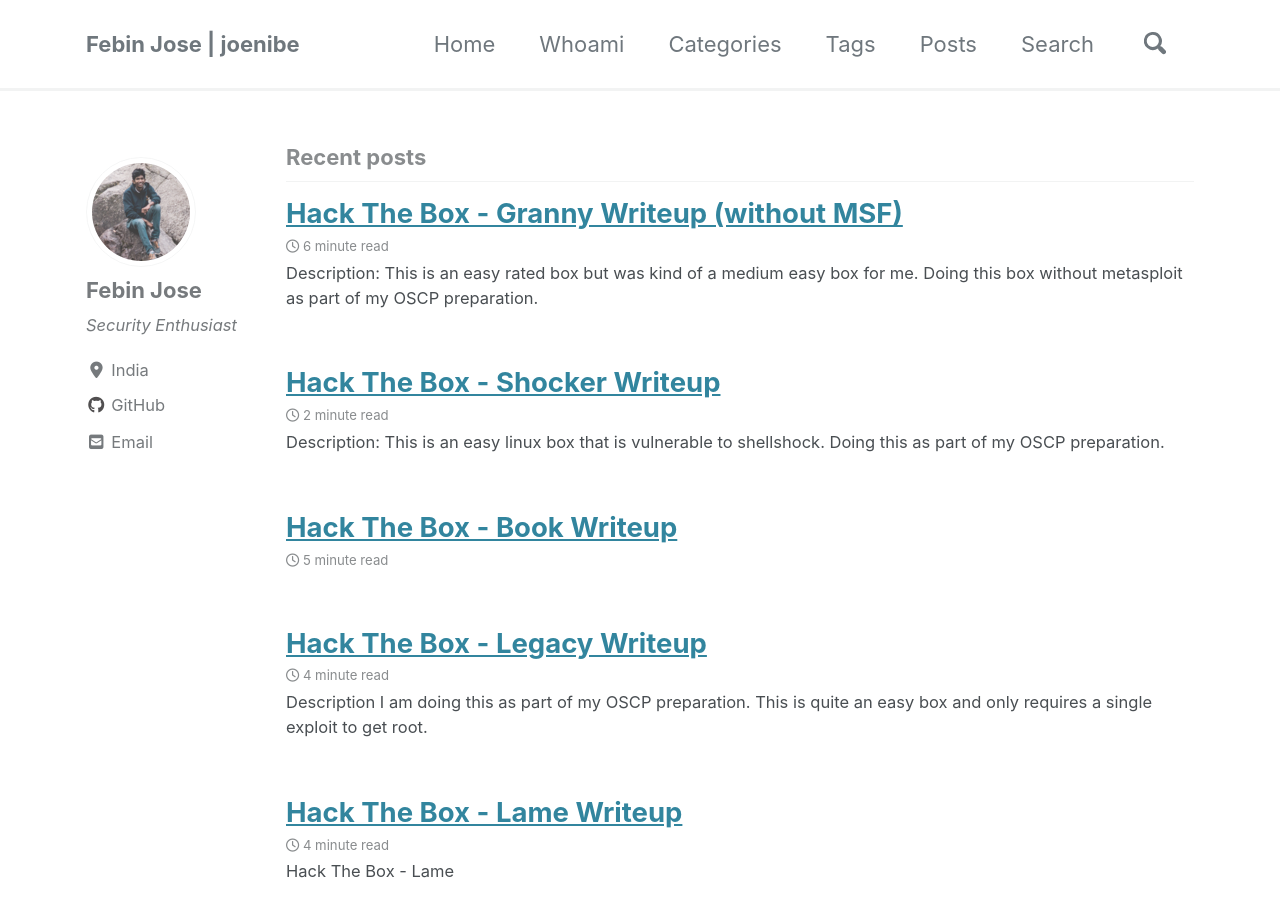
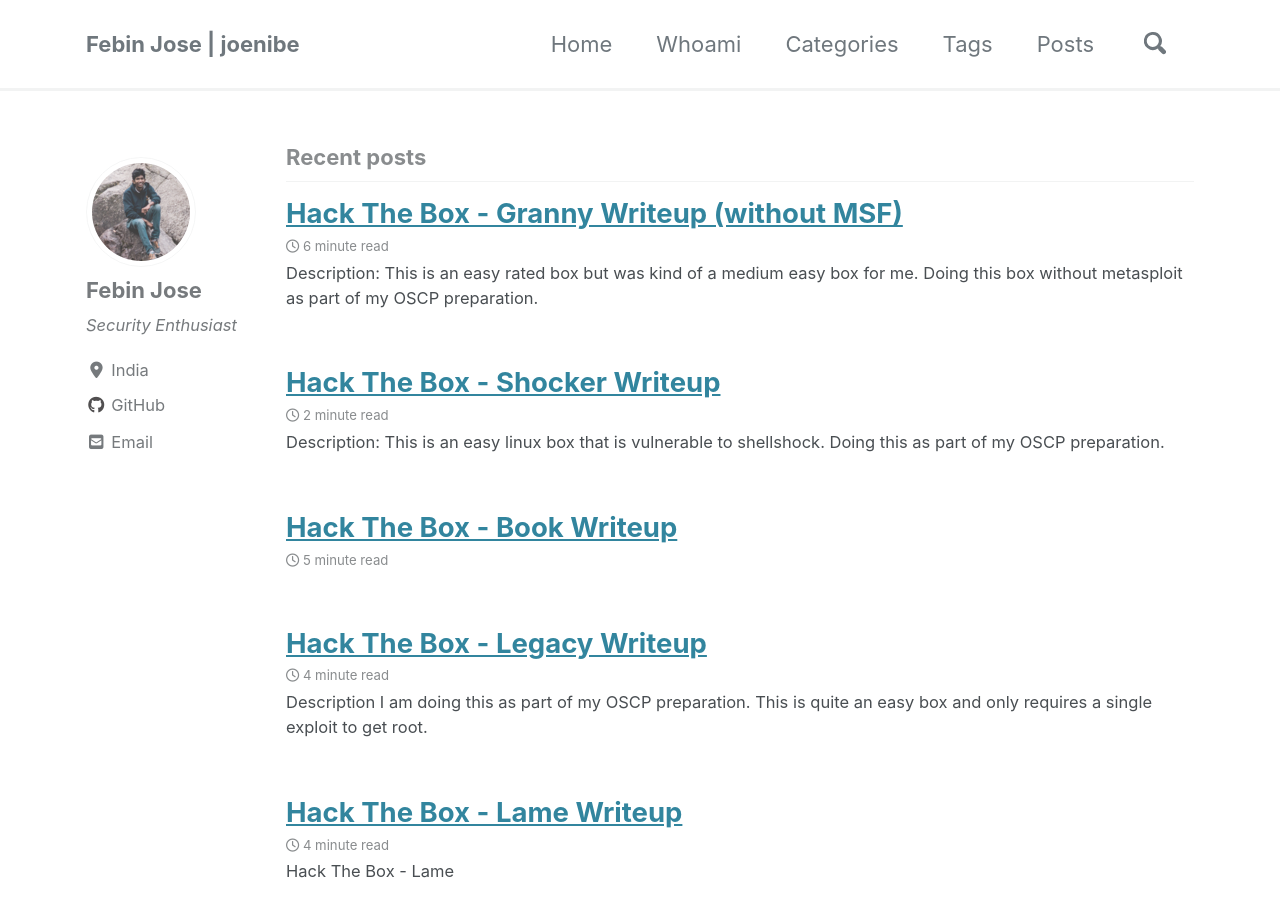
Before and after one commit to JoeNibe/JoeNibe.github.io, a Jekyll site: the page built from index.html, in a window 1280 px wide and 900 px high. Built offline with Jekyll 4.4.1, drawn with Linux system fonts in a browser that asks for light colours; cached includes are drawn as plain includes; nearby versions of some CDN libraries; the list of posts is cut into pages by our own code.

Commit message:
Update navigation.yml

```diff
--- a/_data/navigation.yml
+++ b/_data/navigation.yml
@@ -10,8 +10,6 @@
     url: /tags/
   - title: "Posts"
     url: /year-archive/
-  - title: "Search"
-    url: /search/
 # sidebar navigation list sample
 sidebar-sample:
   - title: "Parent Page A"
```
